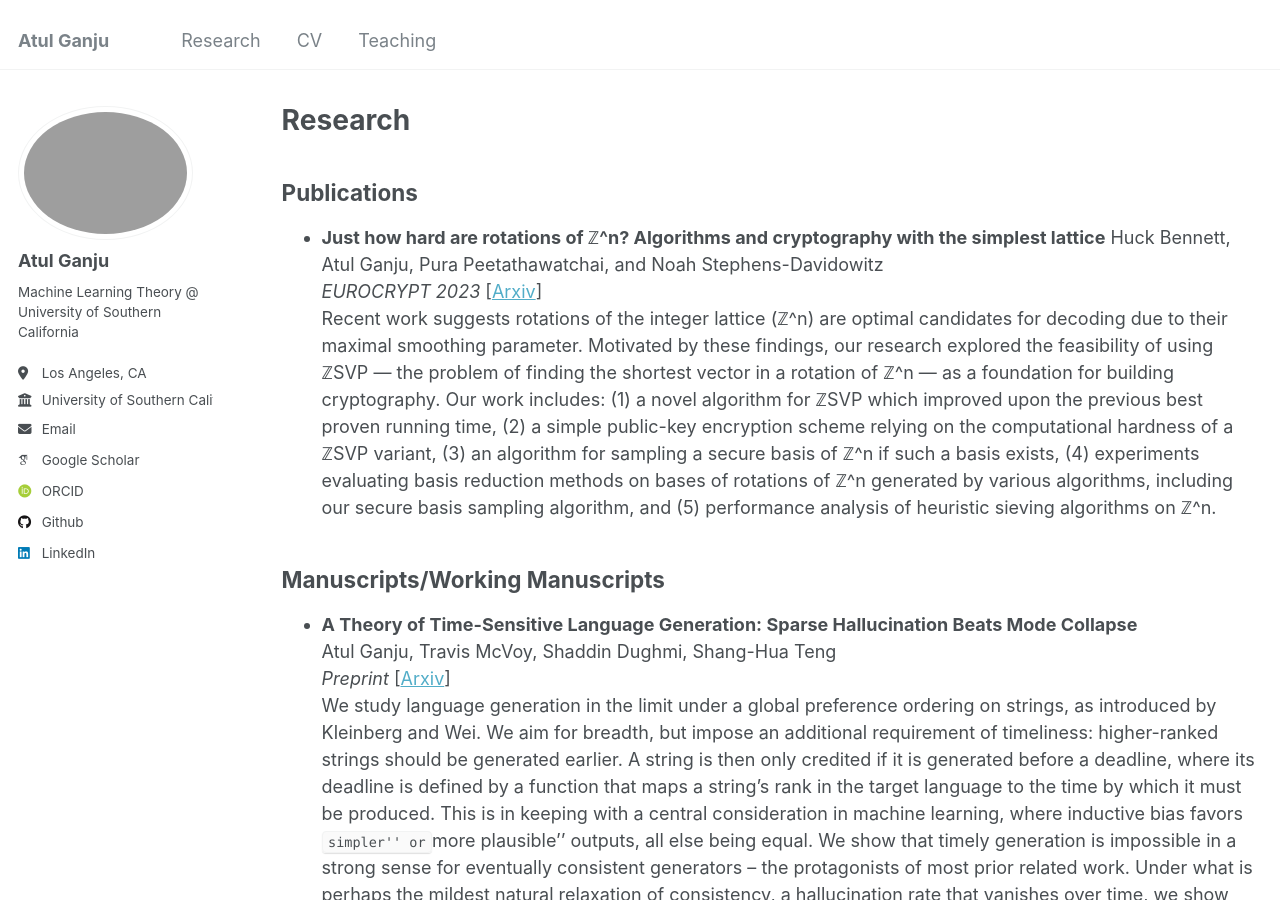
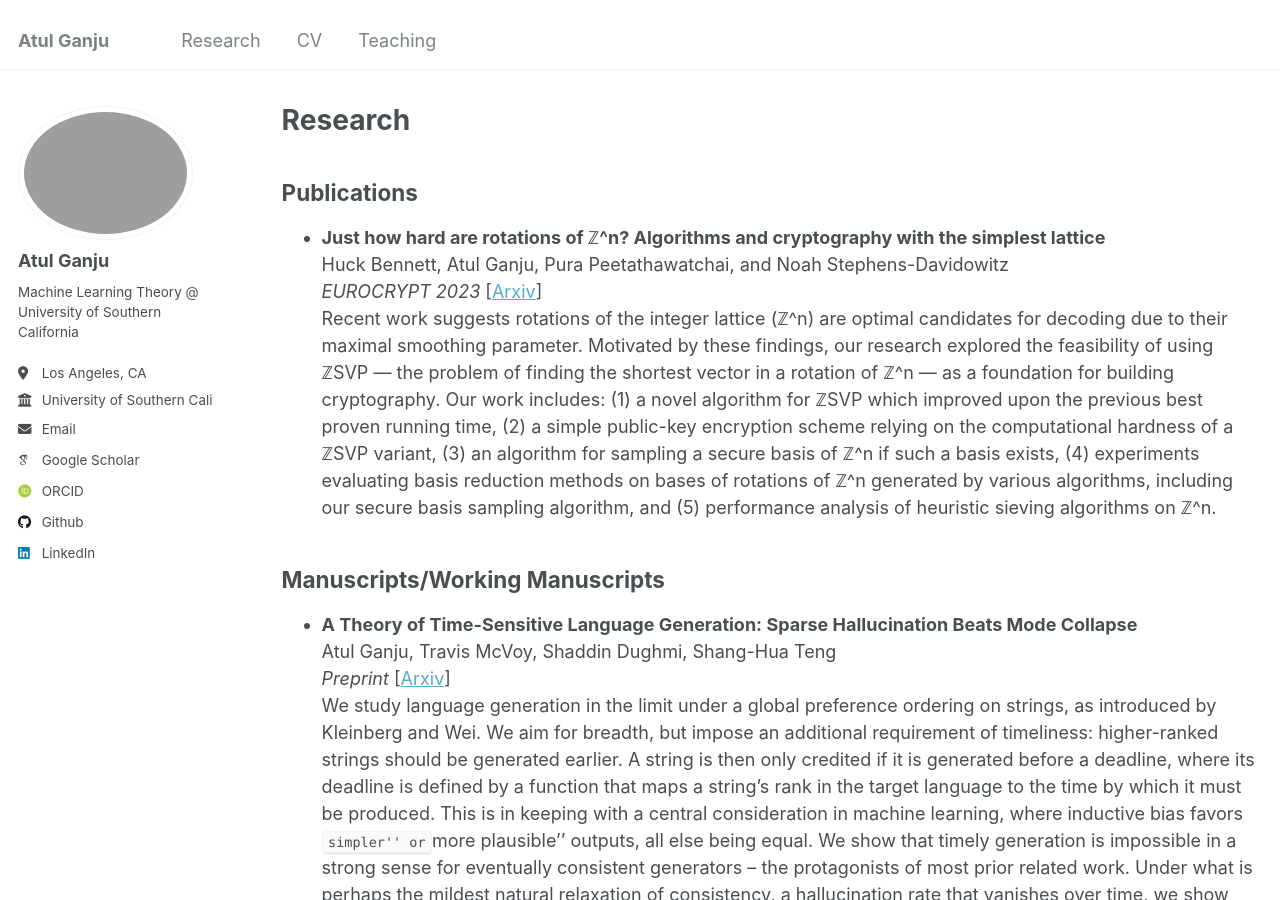
Before and after one commit to atulganju/atulganju.github.io, a Jekyll site: the page built from _pages/research.md, in a window 1280 px wide and 900 px high. Built offline with Jekyll 4.4.1, drawn with Linux system fonts in a browser that asks for light colours; some web fonts are replaced.

```diff
--- a/_pages/research.md
+++ b/_pages/research.md
@@ -7,7 +7,7 @@ author_profile: true
 
 ## Publications
 
-* **Just how hard are rotations of ℤ^n? Algorithms and cryptography with the simplest lattice**
+* **Just how hard are rotations of ℤ^n? Algorithms and cryptography with the simplest lattice**\
   Huck Bennett, Atul Ganju, Pura Peetathawatchai, and Noah Stephens-Davidowitz\
   *EUROCRYPT 2023*
   [[Arxiv](https://eprint.iacr.org/2021/1548)]\
```
